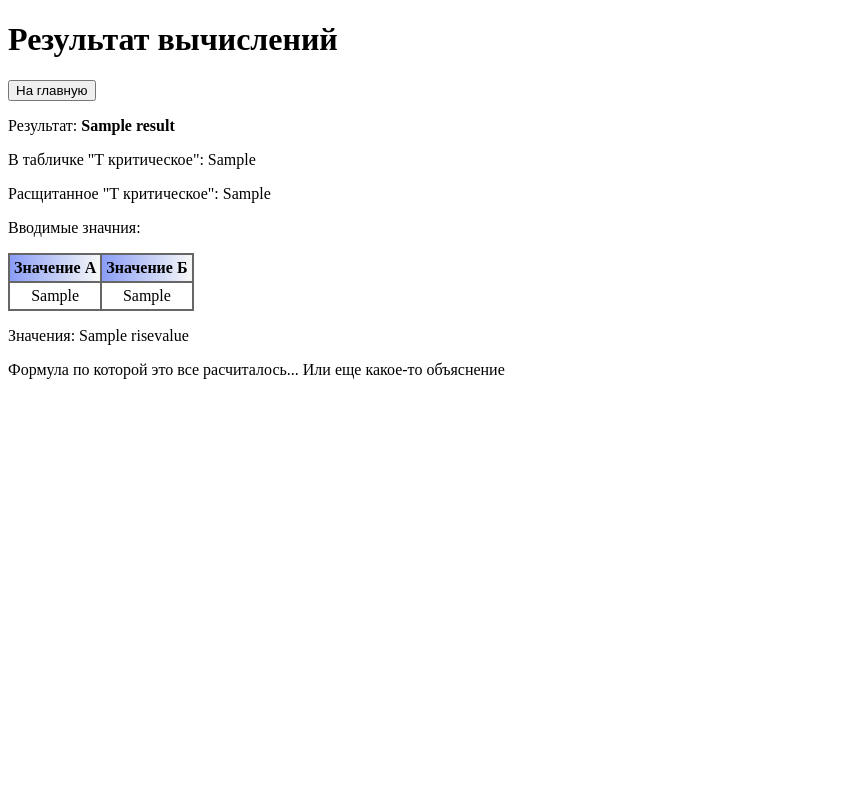
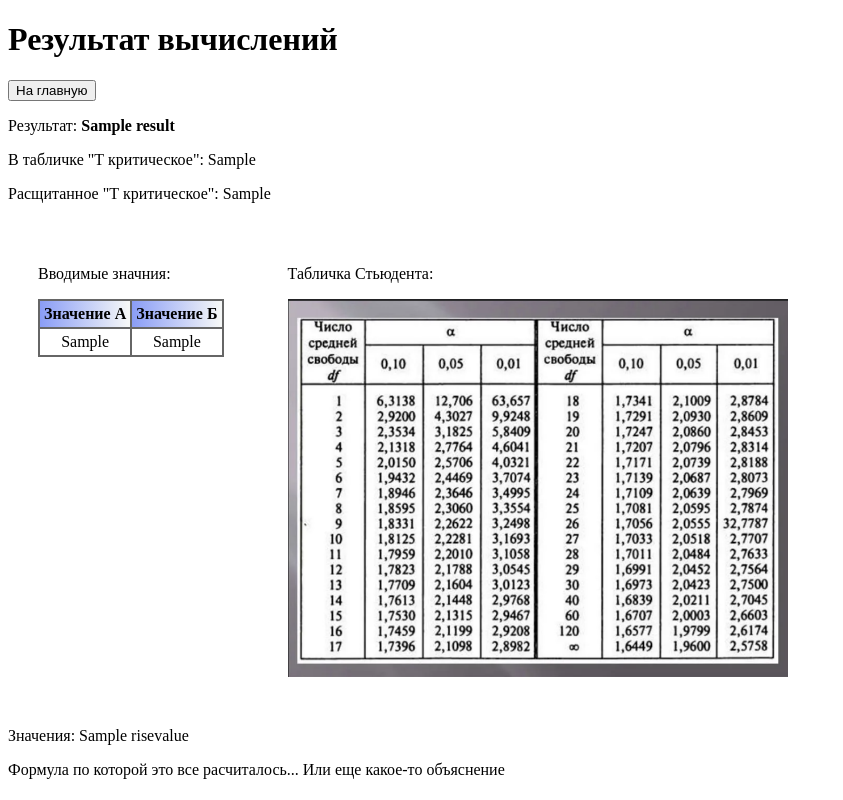
Before and after one commit to MorozovPAvel/stat_processing, a Django app: template stat_processing/main/templates/main/result2.html in a window 1280 px wide. Shown: the whole page, without its empty margins (0-843 px from the left). Run offline with Django 5.2, Linux system fonts and the light colour scheme; the template is opened without the code that fills it: most values are stand-ins (such as "Sample title", 1, 10 or a date in 2020).

Commit message:
2 method

```diff
--- a/stat_processing/main/static/css/style.css
+++ b/stat_processing/main/static/css/style.css
@@ -40,8 +40,13 @@
 .div1 {
     display: inline-block;
     vertical-align: top;
+    margin: 30px;
     }
 
 th {
     background: linear-gradient(90deg, rgba(187,187,218,1) 0%, rgba(138,157,246,1) 0%, rgba(245,247,247,1) 98%);
 }
+
+.image_table {
+    width: 500px;
+}
--- a/stat_processing/main/templates/main/result2.html
+++ b/stat_processing/main/templates/main/result2.html
@@ -19,8 +19,10 @@
     <p>В табличке "Т критическое": {{ t_crit }}</p>
     <p>Расщитанное "Т критическое": {{ t_crtterium }}</p>
 
+
+    <div>
+        <div class="div1">
             <p>Вводимые значния:</p>
-    <div class="div1">
                 <table border="1" cellpadding="4" cellspacing="0" bordercolor="#666666" bordercolorlight="#666666" bordercolordark="#FFFFFF">
                     <tr  align="center">
                         <th>Значение А</th>
@@ -34,6 +36,11 @@
                     {% endfor %}
                 </table>
             </div>
+            <div class="div1">
+                <p>Табличка Стьюдента:</p>
+                <img class="image_table" src="{% static 'student_crit.png'%}" >
+            </div>
+        </div>
     <p>Значения: {{ risevalue }}</p>
 
     <p>Формула по которой это все расчиталось... Или еще какое-то объяснение</p>
--- a/stat_processing/main/views.py
+++ b/stat_processing/main/views.py
@@ -96,6 +96,10 @@
     except:
         print('ОШИБКА')
         result = 'Что-то пошло не так, проверьте введенные данные'
+        t_crit = ''
+        result1 = ''
+        stroke = []
+        t_crtterium = ''
 
     return render(request, 'main/result2.html', {'result': result,
                                                                         't_crit': t_crit,
```
Also changed, not shown: stat_processing/main/static/student_crit.png (added). Lines whose indentation alone changed are shown as unchanged.
